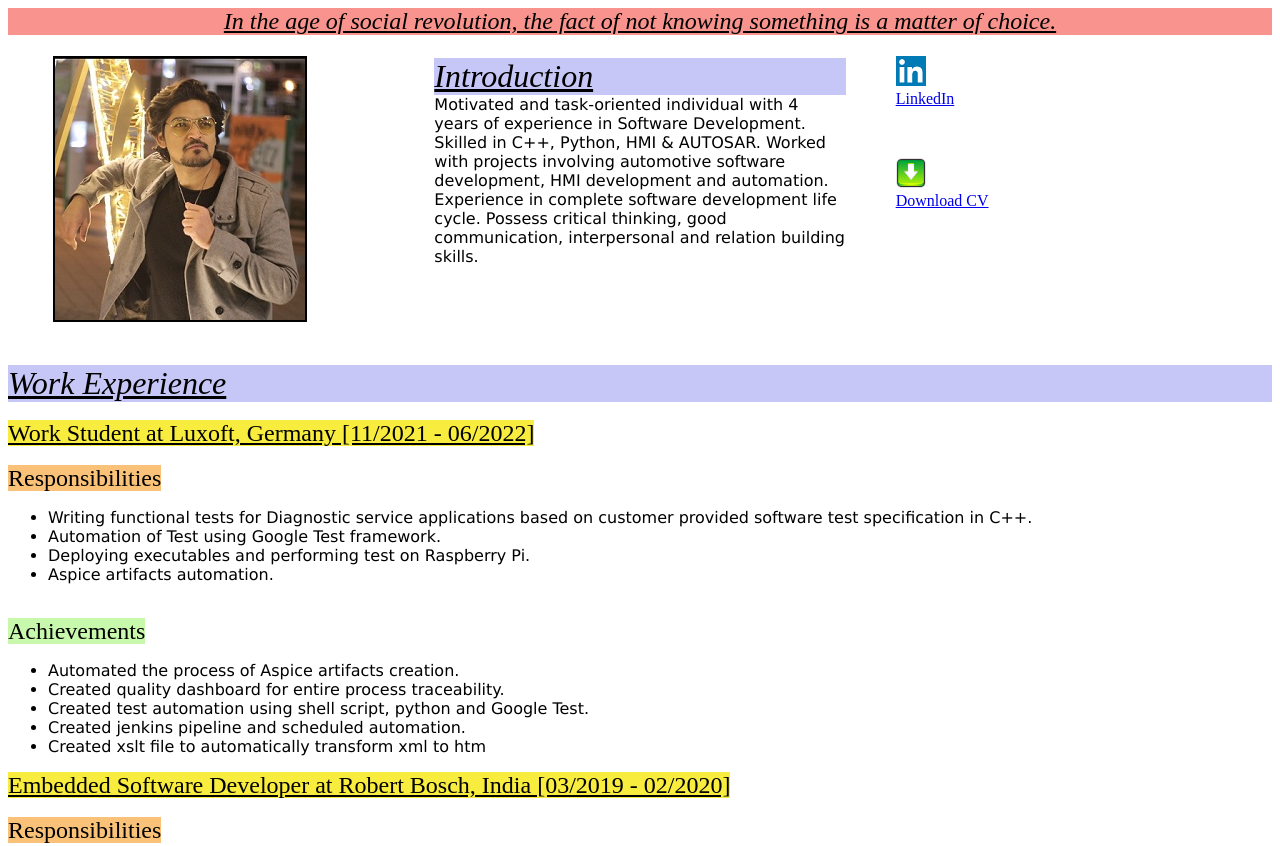
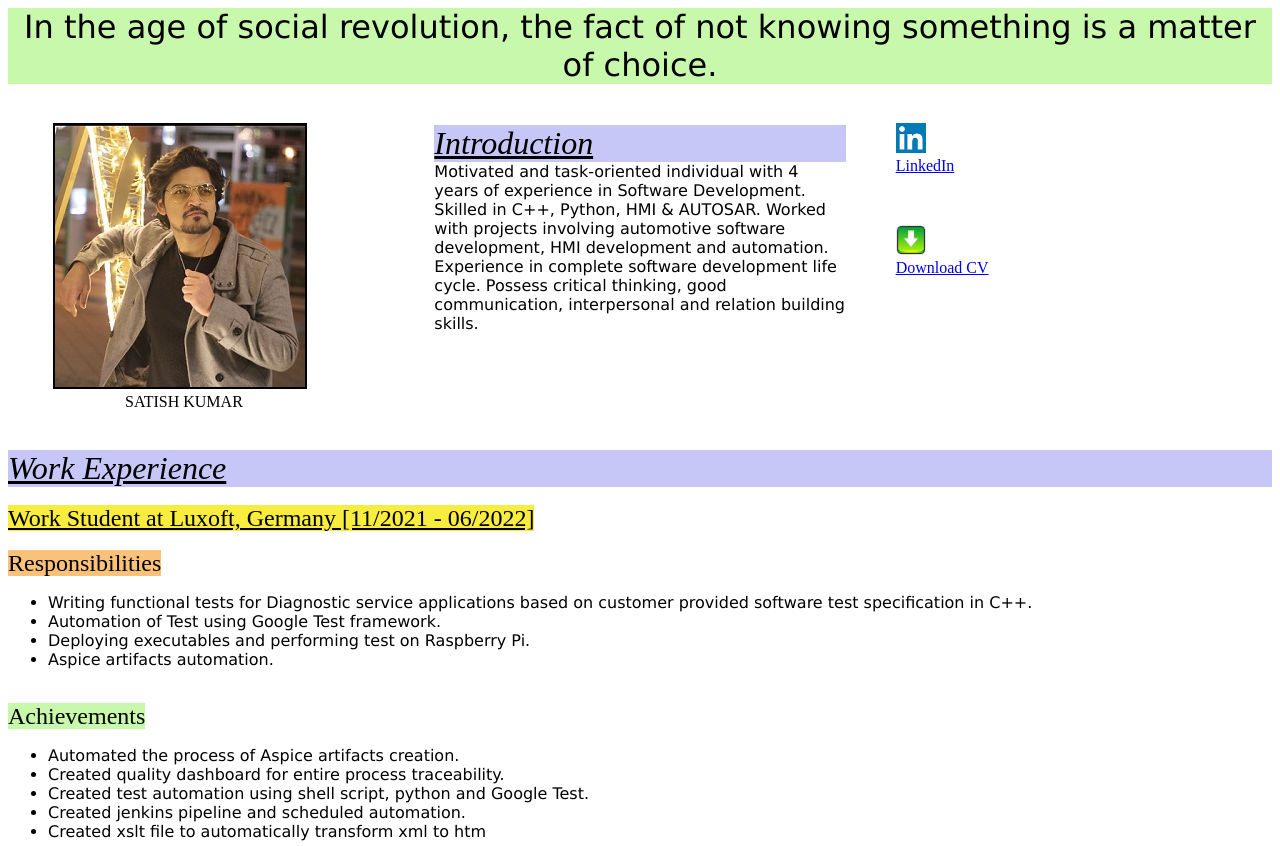
Before and after one commit to satishsingh0077/satishsingh0077.github.io, a plain HTML site: page index.html in a window 1280 px wide. Shown: the top 846 px of the page. Drawn offline with Linux system fonts and the light colour scheme.

Commit message:
version 1.0.1: changed the heading and cv

```diff
--- a/index.html
+++ b/index.html
@@ -29,9 +29,9 @@
 
 .h0{
     text-align:center;
-    font-family:Segoe Print;
-    background-color:rgb(248, 148, 141);
-    font-size:150%;
+    font-family:Geneva;
+    background-color:rgb(200, 248, 172);
+    font-size:200%;
     color:black;
     }
 .h1{
@@ -60,12 +60,12 @@
 </head>
 <body style="background-color:#fffffffa">
     <! –– Tagline ––>
-    <div class = "h0"><i><u>In the age of social revolution, the fact of not knowing something is a matter of choice.</u></i></div>
-
+    <div class = "h0">In the age of social revolution, the fact of not knowing something is a matter of choice.</div>
+  <br>
   <! –– Profile Picture and introduction ––>
   <div class="row">
     <div class="column">
-        <figure><img src="Images/Satish.jpg" alt="Satish" style="width:250px;height:262px;border: 2px solid;"></figure>
+        <figure><img src="Images/Satish.jpg" alt="Satish" style="width:250px;height:262px;border: 2px solid;"><figcaption>&nbsp;&nbsp;&nbsp;&nbsp;&nbsp;&nbsp;&nbsp;&nbsp;&nbsp;&nbsp;&nbsp;&nbsp;&nbsp;&nbsp;&nbsp;&nbsp;&nbsp;&nbsp;SATISH KUMAR</figcaption></figure>
     </div>
     <div class="column">
         <br>
```
Also changed, not shown: 1 other file.
